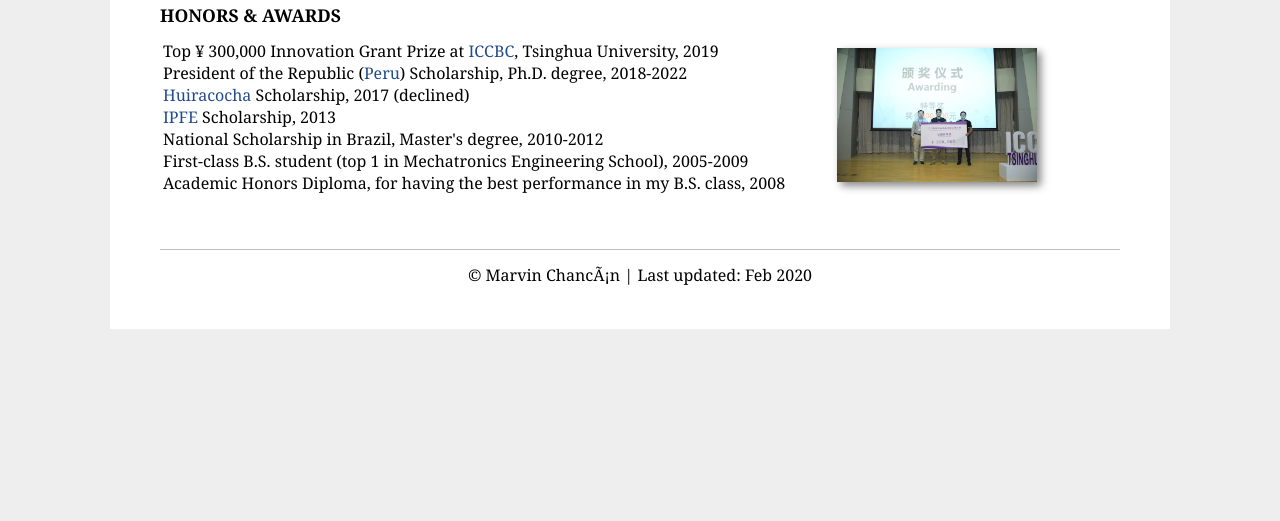
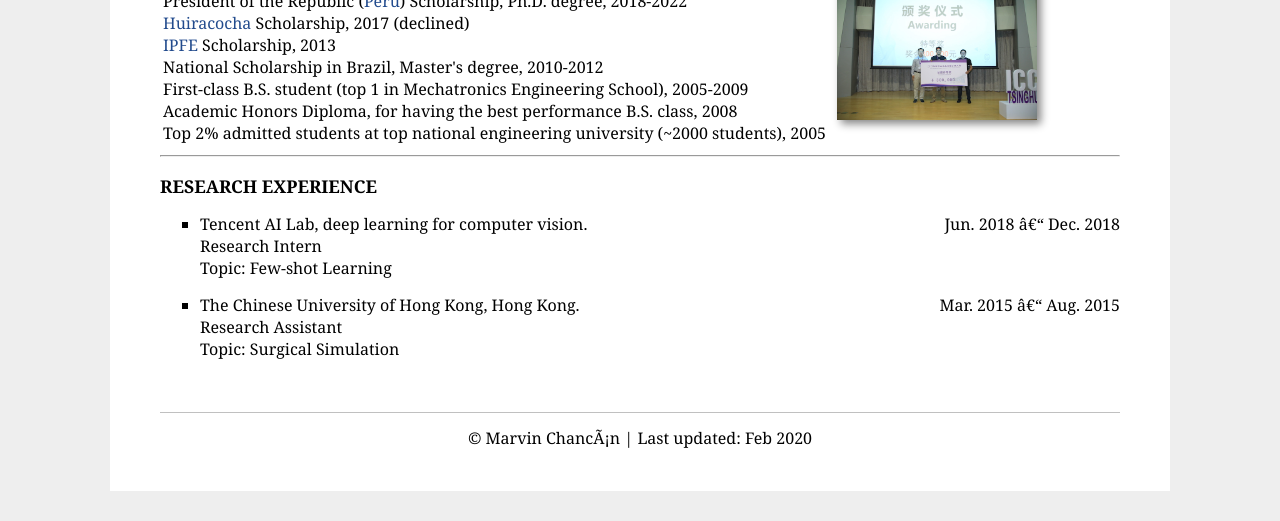
Before and after one commit to mchancan/mchancan.github.io, a Jekyll site: the page built from index.html, in a window 1280 px wide and 900 px high, scrolled down 999 px, cut to the strip 379-900 px from the top of the window. Built offline with Jekyll 4.4.1, drawn with Linux system fonts in a browser that asks for light colours; before the commit the page ends 1737 px from its top, so only the background shows below that; some of the changed text lies outside the part shown.

Commit message:
Update index.html

```diff
--- a/index.html
+++ b/index.html
@@ -38,12 +38,6 @@ title: MV
 </li>
 <li>
 	[Oct 21, 2019] We received the Top Innovation Grant Prize at <a href="https://contest.cbicr.org/en/">ICCBC</a> 2019! </br>
-</li>
-<li>
-	[Sep 15, 2019] Submitted a manuscript to <a href="http://icra2020.org">ICRA 2020</a>. </br>
-</li>
-<li>
-	[Sep 10, 2019] Submitted a manuscript to <a href="http://ieee-ras.org/publications/ra-l">RA-L</a> with <a href="http://icra2020.org">ICRA 2020</a> option. </br>
 </li>
 <li>
 	[Apr 03, 2019] My PhD confirmation seminar was approved! </br>
@@ -123,7 +117,8 @@ title: MV
     			<a href="http://ipfe.org.pe/">IPFE</a> Scholarship, 2013</br>
     			National Scholarship in Brazil, Master's degree, 2010-2012</br>
 			First-class B.S. student (top 1 in Mechatronics Engineering School), 2005-2009</br>
-			Academic Honors Diploma, for having the best performance in my B.S. class, 2008</br>
+			Academic Honors Diploma, for having the best performance B.S. class, 2008</br>
+			Top 2% admitted students at top national engineering university (&#126;2000 students), 2005</br>
 		</td>
 		<td>
 			<img padding="0px 20px 15px 0px" style="box-shadow: 4px 4px 8px #888" src="images/ICCBC.JPG"  width="200" height="inherit" border="1px" alt="">
@@ -131,3 +126,18 @@ title: MV
 	</tr>
 	</tbody>
 </table>
+
+<hr>
+<h3>RESEARCH EXPERIENCE</h3>
+<ul>
+	<li>
+		<div style="float:left; text-align:left">Tencent AI Lab, deep learning for computer vision. </div> <div style="float:right; text-align:right">Jun. 2018 – Dec. 2018</div><br>
+		Research Intern<br>
+		Topic: Few-shot Learning<br>
+	</li>
+	<li>
+		<div style="float:left; text-align:left">The Chinese University of Hong Kong, Hong Kong. </div> <div style="float:right; text-align:right">Mar. 2015 – Aug. 2015</div><br>
+		Research Assistant<br>
+		Topic: Surgical Simulation<br>
+	</li>
+</ul>
```
